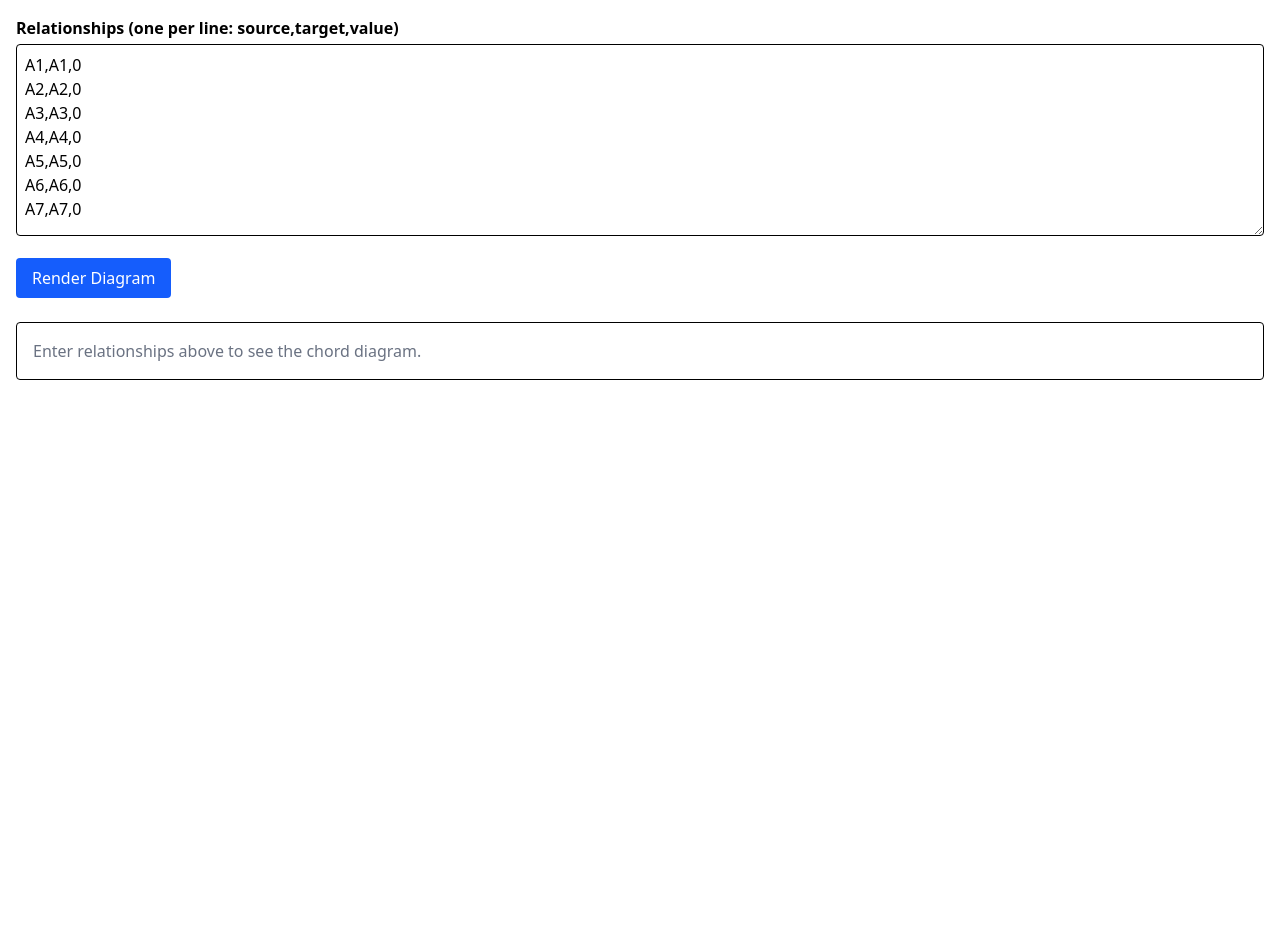
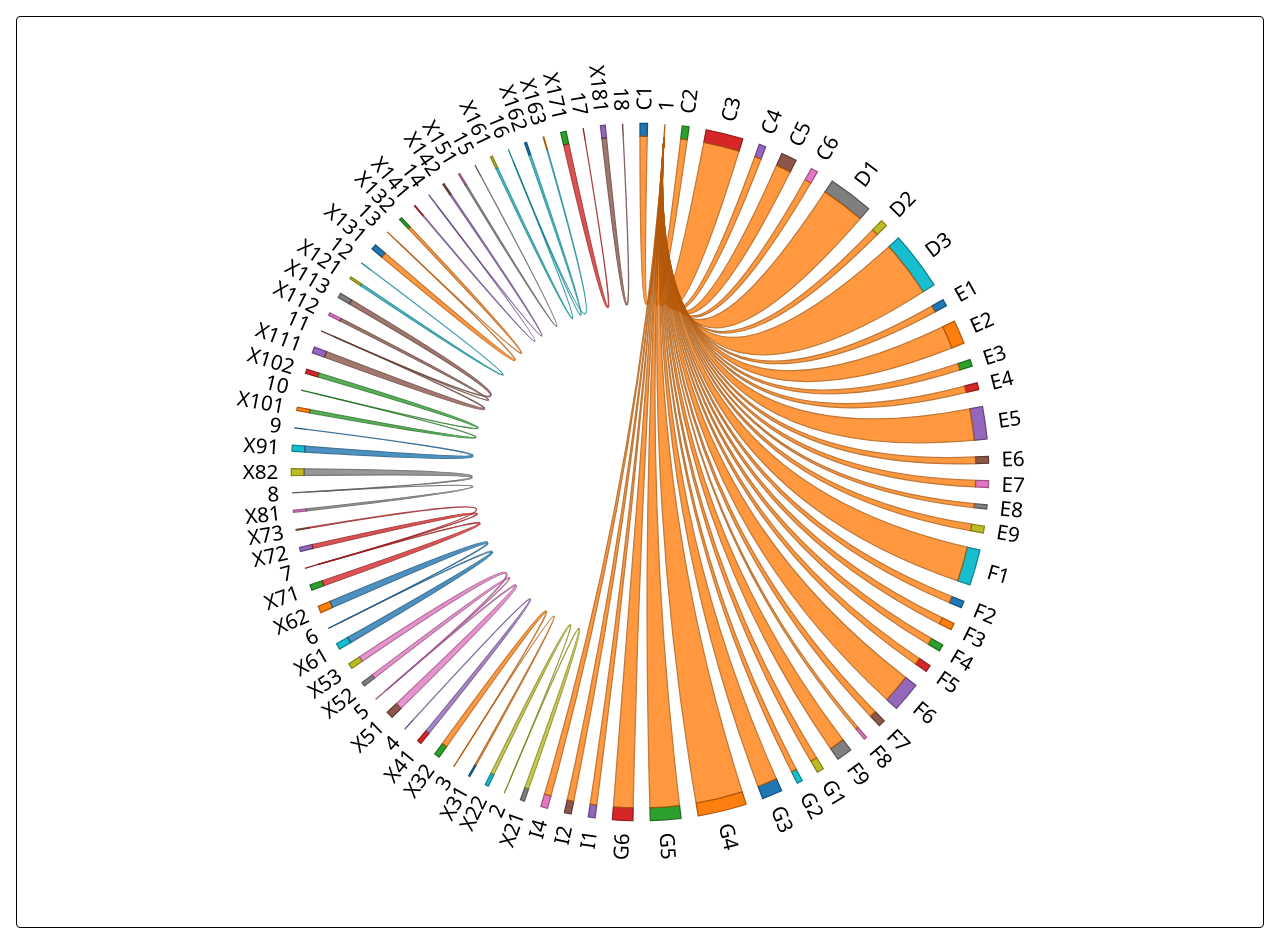
Before and after one commit to innocentmasuki/data-visualization-demo, a Next.js app: page / in a window 1280 px wide. Before the commit the page ends 800 px from the top, so only its background shows below. Built offline with nearby package versions, Linux system fonts and the light colour scheme.

Commit message:
add the dialog

```diff
--- a/src/app/page.tsx
+++ b/src/app/page.tsx
@@ -1,115 +1,60 @@
 'use client'
-import React, { useState} from 'react';
-import {ChordDiagram, Relationship} from "@/components/diagram";
+import React, {useEffect, useState} from 'react'
+import { ChordDiagram, Relationship } from '@/components/diagram'
 
 const Home: React.FC = () => {
-    const [relInput, setRelInput] = useState('A1,A1,0\n' +
-        'A2,A2,0\n' +
-        'A3,A3,0\n' +
-        'A4,A4,0\n' +
-        'A5,A5,0\n' +
-        'A6,A6,0\n' +
-        'A7,A7,0\n' +
-        '\n' +
-        'B1,A1,5\n' +
-        'B2,A2,4\n' +
-        'B3,A3,6\n' +
-        'B4,A4,7\n' +
-        'B5,A5,5\n' +
-        'B6,A6,3\n' +
-        'B7,A7,8\n' +
-        'B8,A1,2\n' +
-        'B9,A2,9\n' +
-        'B10,A3,4\n' +
-        'B11,A4,6\n' +
-        'B12,A5,5\n' +
-        'B13,A6,7\n' +
-        'B14,A7,3\n' +
-        'B15,A1,4\n' +
-        '\n' +
-        '\n' +
-        'C1,A1,6\n' +
-        'C2,A2,5\n' +
-        'C3,A3,7\n' +
-        'C4,A4,4\n' +
-        'C5,A5,8\n' +
-        'C6,A6,3\n' +
-        'C7,A7,9\n' +
-        'C8,A1,5\n' +
-        'C9,A2,6\n' +
-        'C10,A3,4\n' +
-        'C11,A4,5\n' +
-        'C12,A5,7\n' +
-        'C13,A6,6\n' +
-        'C14,A7,4\n' +
-        'C15,A1,8\n' +
-        'C16,A2,3\n' +
-        'C17,A3,5\n' +
-        'C18,A4,6');
-    const [relationships, setRelationships] = useState<Relationship[]>([]);
+    const [relInput, setRelInput] = useState<string>('')
+    const [relationships, setRelationships] = useState<Relationship[]>([])
+    const [loading, setLoading] = useState<boolean>(false)
 
-    const handleSubmit = (e: React.FormEvent) => {
-        e.preventDefault();
-        const lines = relInput
+    const parseCSV = (csv: string): Relationship[] => {
+        return csv
             .trim()
             .split('\n')
-            .filter((line) => line.trim());
-        const parsed: Relationship[] = [];
+            .filter(line => line.trim())
+            .map(line => {
+                const [source, target, raw] = line.split(',').map(p => p.trim())
+                const value = Number(raw)
+                if (!source || !target || isNaN(value)) {
+                    throw new Error(`Invalid CSV row: "${line}"`)
+                }
+                return { source, target, value }
+            })
+    }
 
-        for (const line of lines) {
-            const parts = line.split(',').map((p) => p.trim());
-            if (parts.length !== 3) {
-                alert('Each line must be: source,target,value');
-                return;
-            }
-            const [source, target, val] = parts;
-            const value = Number(val);
-            if (isNaN(value)) {
-                alert(`Invalid value: ${val}`);
-                return;
-            }
-            parsed.push({ source, target, value });
+    const loadStaticCsv = async () => {
+        setLoading(true)
+        try {
+            const res = await fetch('/data/relationships.csv')
+            if (!res.ok) throw new Error(`HTTP ${res.status}`)
+            const text = await res.text()
+            setRelationships(parseCSV(text))
+        } catch (err: any) {
+            alert(`Failed to load CSV: ${err.message}`)
+        } finally {
+            setLoading(false)
         }
+    }
 
-        setRelationships(parsed);
-    };
+    useEffect(() => {
+        loadStaticCsv()
+    }, []);
+
+
 
     return (
         <div className="p-4 space-y-6">
-            <form onSubmit={handleSubmit} className="space-y-4">
-                <div>
-                    <label className="block mb-1 font-semibold">
-                        Relationships (one per line: source,target,value)
-                    </label>
-                    <textarea
-                        value={relInput}
-                        onChange={(e) => setRelInput(e.target.value)}
-                        className="w-full border rounded p-2 h-48"
-                        placeholder={"A,B,5\nB,C,2\nC,A,3"}
-                    />
-                </div>
-                <button
-                    type="submit"
-                    className="bg-blue-600 text-white px-4 py-2 rounded hover:bg-blue-700"
-                >
-                    Render Diagram
-                </button>
-            </form>
             <div className="border rounded p-4">
                 {relationships.length > 0 ? (
-                    <ChordDiagram
-                        relationships={relationships}
-                        width={500}
-                        height={500}
-                    />
+                    <ChordDiagram relationships={relationships}  />
                 ) : (
                     <p className="text-gray-500">
-                        Enter relationships above to see the chord diagram.
+                        Click “Load CSV from /public” or enter data above to render.
                     </p>
                 )}
             </div>
         </div>
-    );
-};
+    )
+}
 
-export default Home;
+export default Home
--- a/src/components/diagram.tsx
+++ b/src/components/diagram.tsx
@@ -1,155 +1,173 @@
 'use client'
-import React, { useRef, useEffect } from 'react';
-import * as d3 from 'd3';
+import React, { useRef, useEffect } from 'react'
+import * as d3 from 'd3'
 
 export type Relationship = {
-    source: string;
-    target: string;
-    value: number;
-};
+    source: string
+    target: string
+    value: number
+}
 
 export type ChordDiagramProps = {
-    relationships: Relationship[];
-    colors?: string[];
-    width?: number;
-    height?: number;
-};
+    relationships: Relationship[]
+    colors?: string[]
+    width?: number
+    height?: number
+}
+
 export const ChordDiagram: React.FC<ChordDiagramProps> = ({
                                                               relationships,
                                                               colors,
-                                                              width = 600,
+                                                              width = 900,
                                                               height = 600,
                                                           }) => {
-    const svgRef = useRef<SVGSVGElement>(null);
+    const svgRef = useRef<SVGSVGElement>(null)
+    const tooltipRef = useRef<HTMLDivElement>(null)
 
     useEffect(() => {
-        if (!relationships || relationships.length === 0) return;
+        if (!relationships.length) return
+
+        // 1) define margins
+        const margin = { top: 40, right: 20, bottom: 40, left: 20 }
+        // 2) compute total internal size
+        const totalWidth = width + margin.left + margin.right
+        const totalHeight = height + margin.top + margin.bottom
 
         // derive unique entities
         const entities = Array.from(
-            new Set(
-                relationships.flatMap((r) => [r.source, r.target])
-            )
-        );
-        const indexMap = new Map(entities.map((e, i) => [e, i]));
-        const n = entities.length;
+            new Set(relationships.flatMap((r) => [r.source, r.target]))
+        )
+        const indexMap = new Map(entities.map((e, i) => [e, i]))
+        const n = entities.length
 
-        // build a square matrix from relationships
-        const matrix: number[][] = Array.from({ length: n }, () => Array(n).fill(0));
+        // build matrix
+        const matrix: number[][] = Array.from({ length: n }, () =>
+            Array(n).fill(0)
+        )
         relationships.forEach(({ source, target, value }) => {
-            const i = indexMap.get(source)!;
-            const j = indexMap.get(target)!;
-            matrix[i][j] = value;
-        });
+            matrix[indexMap.get(source)!][indexMap.get(target)!] = value
+        })
 
-        const innerRadius = Math.min(width, height) * 0.5 - 40;
-        const outerRadius = innerRadius + 10;
+        // radii based on drawable area
+        const innerRadius = Math.min(width, height) * 0.5 - 40
+        const outerRadius = innerRadius + 10
 
-        const svg = d3.select(svgRef.current);
-        svg.selectAll('*').remove();
+        const svg = d3.select(svgRef.current)
+        svg.selectAll('*').remove()
 
+        // 3) expand viewBox with margin
         svg
-            .attr('width', width)
-            .attr('height', height)
-            .attr('viewBox', `0 0 ${width} ${height}`)
+            .attr('viewBox', `0 0 ${totalWidth} ${totalHeight}`)
+            .attr('preserveAspectRatio', 'xMidYMid meet')
+            .classed('w-full h-full', true)
+
+        // 4) translate to padded center
+        const centerX = margin.left + width / 2
+        const centerY = margin.top + height / 2
+
+        const g = svg
             .append('g')
-            .attr('transform', `translate(${width / 2},${height / 2})`);
+            .attr('transform', `translate(${centerX},${centerY})`)
 
-        const g = svg.select('g');
-
-        // compute chord layout
+        // generate chords
         const chordData = d3
             .chord()
             .padAngle(0.05)
-            .sortSubgroups(d3.descending)(matrix);
+            .sortSubgroups(d3.descending)(matrix)
 
-        // color scale
         const colorScale = d3
             .scaleOrdinal<string>()
             .domain(entities)
             .range(
-                colors && colors.length >= entities.length
-                    ? colors
-                    : d3.schemeCategory10
-            );
+                colors && colors.length >= entities.length ? colors : d3.schemeCategory10
+            )
 
-        // draw groups (outer arcs)
+        // draw group arcs
         const group = g
             .selectAll('g.group')
             .data(chordData.groups)
-            .enter()
-            .append('g')
-            .attr('class', 'group');
+            .join('g')
+            .attr('class', 'group')
 
         group
             .append('path')
-            .attr('class', 'arc')
+            .attr('class', 'arc transition-colors duration-200')
             .attr(
                 'd',
-                d3
-                    .arc()
-                    .innerRadius(innerRadius)
-                    .outerRadius(outerRadius) as any
+                d3.arc().innerRadius(innerRadius).outerRadius(outerRadius) as any
             )
             .attr('fill', (d) => colorScale(entities[d.index]))
             .attr(
                 'stroke',
                 (d) => d3.rgb(colorScale(entities[d.index])).darker().toString()
-            );
+            )
 
-        // add entity labels
+        // draw labels
         group
             .append('text')
             .each((d) => {
-                (d as any).angle = (d.startAngle + d.endAngle) / 2;
+                ;(d as any).angle = (d.startAngle + d.endAngle) / 2
             })
             .attr('dy', '.35em')
             .attr('transform', (d) => {
-                const angle = (d as any).angle;
-                const rotate = (angle * 180) / Math.PI - 90;
-                const translate = outerRadius + 10;
+                const angle = (d as any).angle
+                const rotate = (angle * 180) / Math.PI - 90
+                const translate = outerRadius + 10
                 return `rotate(${rotate}) translate(${translate}) ${
                     angle > Math.PI ? 'rotate(180)' : ''
-                }`;
+                }`
             })
             .attr('text-anchor', (d) =>
                 (d as any).angle > Math.PI ? 'end' : 'start'
             )
-            .text((d) => entities[d.index]);
+            .text((d) => entities[d.index].split(' ')[0])
 
-        // draw ribbons (inner links)
+        // draw ribbons
         const ribbons = g
             .append('g')
             .attr('class', 'ribbons')
             .selectAll('path')
             .data(chordData)
-            .enter()
-            .append('path')
-            .attr('class', 'ribbon')
+            .join('path')
+            .attr('class', 'ribbon cursor-pointer hover:opacity-100')
             .attr('d', d3.ribbon().radius(innerRadius) as any)
             .attr('fill', (d) => colorScale(entities[d.target.index]))
-            .attr('stroke', (d) =>
-                d3
-                    .rgb(colorScale(entities[d.target.index]))
-                    .darker()
-                    .toString()
+            .attr(
+                'stroke',
+                (d) => d3.rgb(colorScale(entities[d.target.index])).darker().toString()
             )
-            .attr('opacity', 0.8);
+            .attr('opacity', 0.8)
 
-        // add hover tooltip via <title>
-        ribbons.append('title').text(
-            (d) =>
-                `${entities[d.source.index]} → ${entities[d.target.index]}: ${d.source.value}`
-        );
-
-        // tailwind styling
-        svg.selectAll('.arc').classed('transition-colors duration-200', true);
-        svg.selectAll('.ribbon').classed('cursor-pointer hover:opacity-100', true);
-    }, [relationships, colors, width, height]);
+        ribbons
+            .on('mouseover', (event, d) => {
+                const tt = tooltipRef.current
+                if (!tt) return
+                tt.style.display = 'block'
+                tt.innerHTML = `
+          <div><strong>${entities[d.source.index]}</strong> → <strong>${entities[d.target.index]}</strong></div>
+          <div>Value: ${d.source.value}</div>
+        `
+            })
+            .on('mousemove', (event) => {
+                const tt = tooltipRef.current
+                if (!tt) return
+                tt.style.left = `${event.pageX - 10}px`
+                tt.style.top = `${event.pageY - 50}px`
+            })
+            .on('mouseout', () => {
+                const tt = tooltipRef.current
+                if (tt) tt.style.display = 'none'
+            })
+    }, [relationships, colors, width, height])
 
     return (
-        <div className="w-full h-full flex justify-center items-center relative">
-            <svg ref={svgRef} className="max-w-full max-h-full" />
+        <div className="w-full h-full relative">
+            <svg ref={svgRef} />
+            <div
+                ref={tooltipRef}
+                className="absolute pointer-events-none bg-gray-700 text-white text-xs rounded px-2 py-1 shadow-md"
+                style={{ display: 'none', position: 'absolute', zIndex: 10 }}
+            />
         </div>
-    );
-};
+    )
+}
```
Also changed, not shown: public/data/relationships.csv (added).
